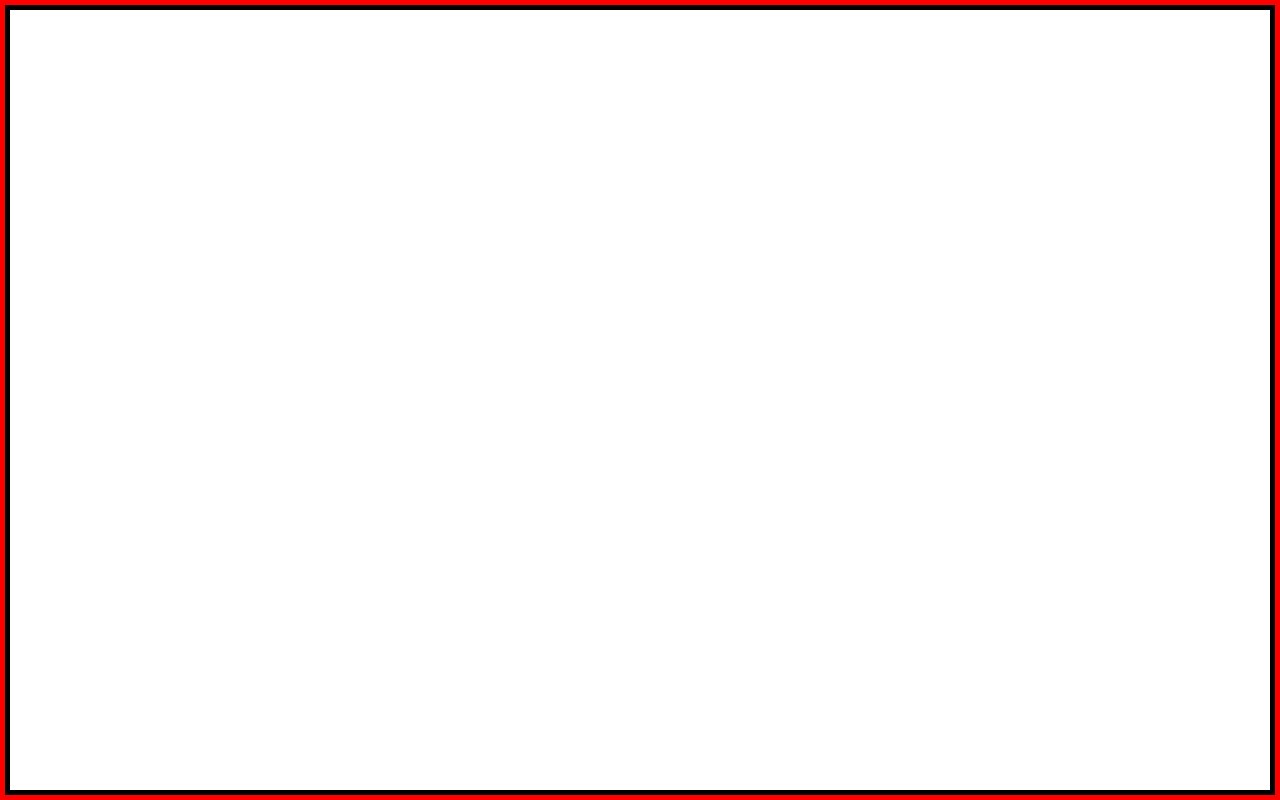
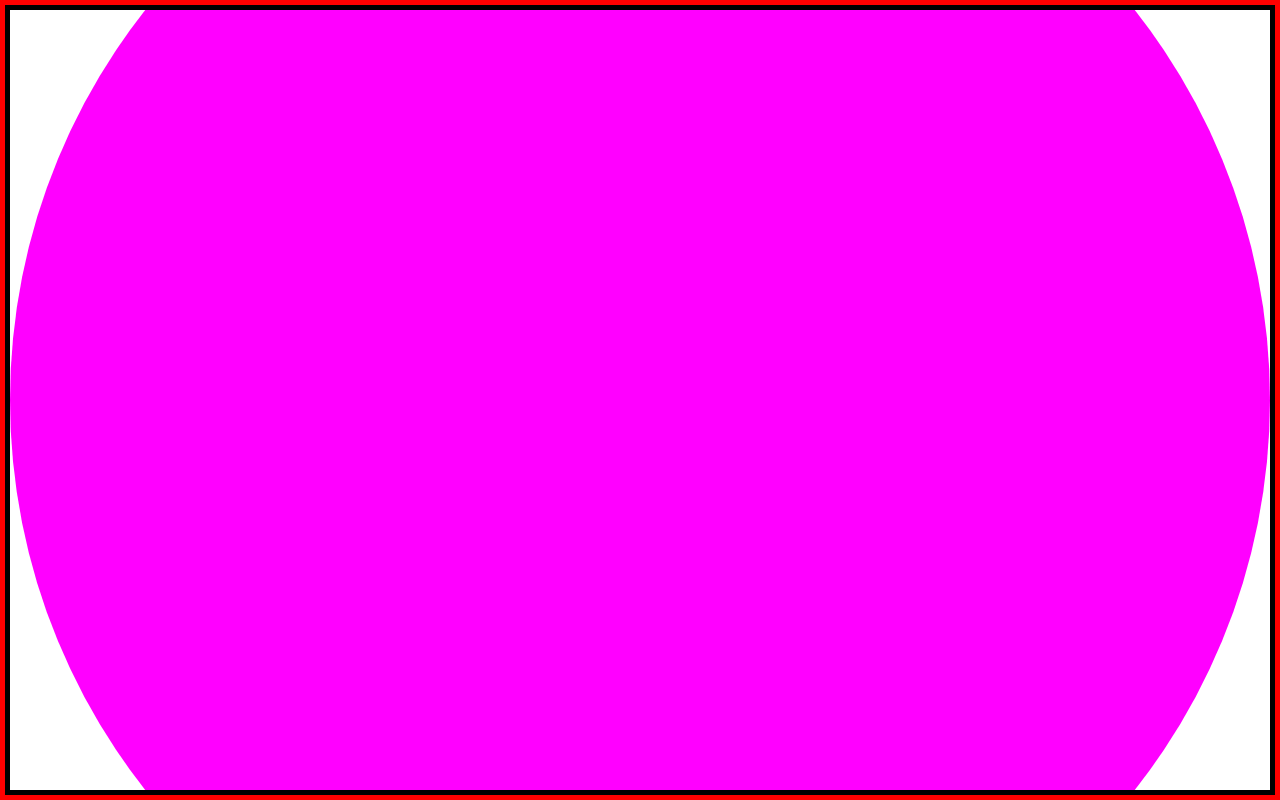
Before and after one commit to joshmarinacci/canvas-blog, a website: page example5.html in a window 1280 px wide. Drawn offline with Linux system fonts and the light colour scheme.

Commit message:
update code

```diff
--- a/example5.html
+++ b/example5.html
@@ -7,6 +7,7 @@
         body {
             padding:0;
             margin:0;
+            overflow: hidden;
         }
         #wrapper {
             /*width: 100%;*/
@@ -19,8 +20,8 @@
             border: 5px solid red;
         }
         canvas {
-      width: 100%;
-      height: 100%;
+            /*width: 100%;*/
+            /*height: 100%;*/
             border: 5px solid black;
             padding:0;
             margin:0;
@@ -34,14 +35,12 @@
     <canvas id="can" width="500" height="500"></canvas>
 </div>
 <script>
-  window.addEventListener('resize',() => {
+    function calcCanvasSize() {
         const wrapper = document.getElementById('wrapper')
         let rect = wrapper.getBoundingClientRect()
         const can = document.getElementById('can')
-    can.width = rect.width
-    can.height = rect.height
-    console.log("now div is",wrapper.getBoundingClientRect())
-
+        can.width = rect.width-5*4
+        can.height = rect.height-5*4
         const WIDTH = can.width
         const HEIGHT = can.height
         const ctx = can.getContext('2d')
@@ -51,7 +50,10 @@
         ctx.arc(WIDTH/2,HEIGHT/2, WIDTH/2,0, Math.PI*2)
         ctx.fillStyle = 'magenta'
         ctx.fill()
-  })
+    }
+    calcCanvasSize()
+    window.addEventListener('resize',calcCanvasSize)
+
 </script>
 </body>
 </html>
```
Also changed, not shown: example3.html (+2 -2 lines), example4.html (+5 -5 lines). Lines whose indentation alone changed are shown as unchanged.
